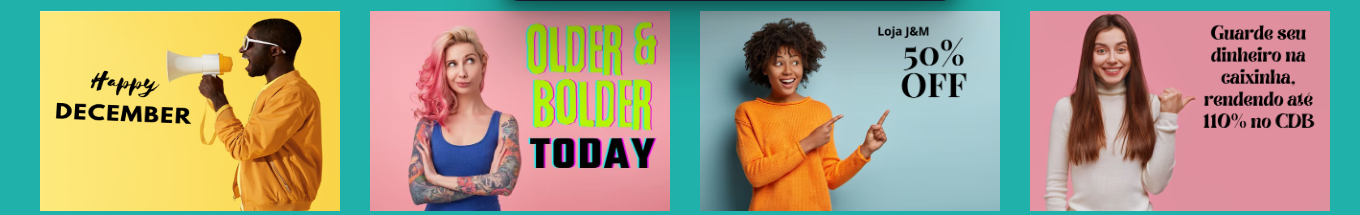
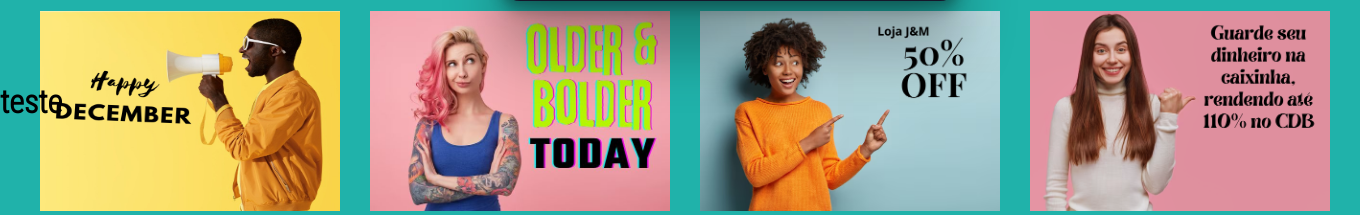
Before and after one commit to MarcosPaivaLima/ProjetoFINAL, a PHP site: page /projetoFINAL/Menu.php in a window 1360 px wide; the page is wider, and only the part inside the window is pictured. Shown: the part 1510-1725 px from the top of that part. Run offline with PHP 8.4, Linux system fonts and the light colour scheme; the visitor is signed in with stand-in values (Sample User, id 1); data that the repository does not hold is empty; some libraries are stand-ins or nearby versions.

Commit message:
FirstCommit

```diff
--- a/Menu.php
+++ b/Menu.php
@@ -201,4 +201,5 @@ $cpf =  $_SESSION['CPF'];
                 </div>
         </div>
         <script src="Script/indexMenu.JS"></script>
+        <h1>teste</h1>
 </body>
```
